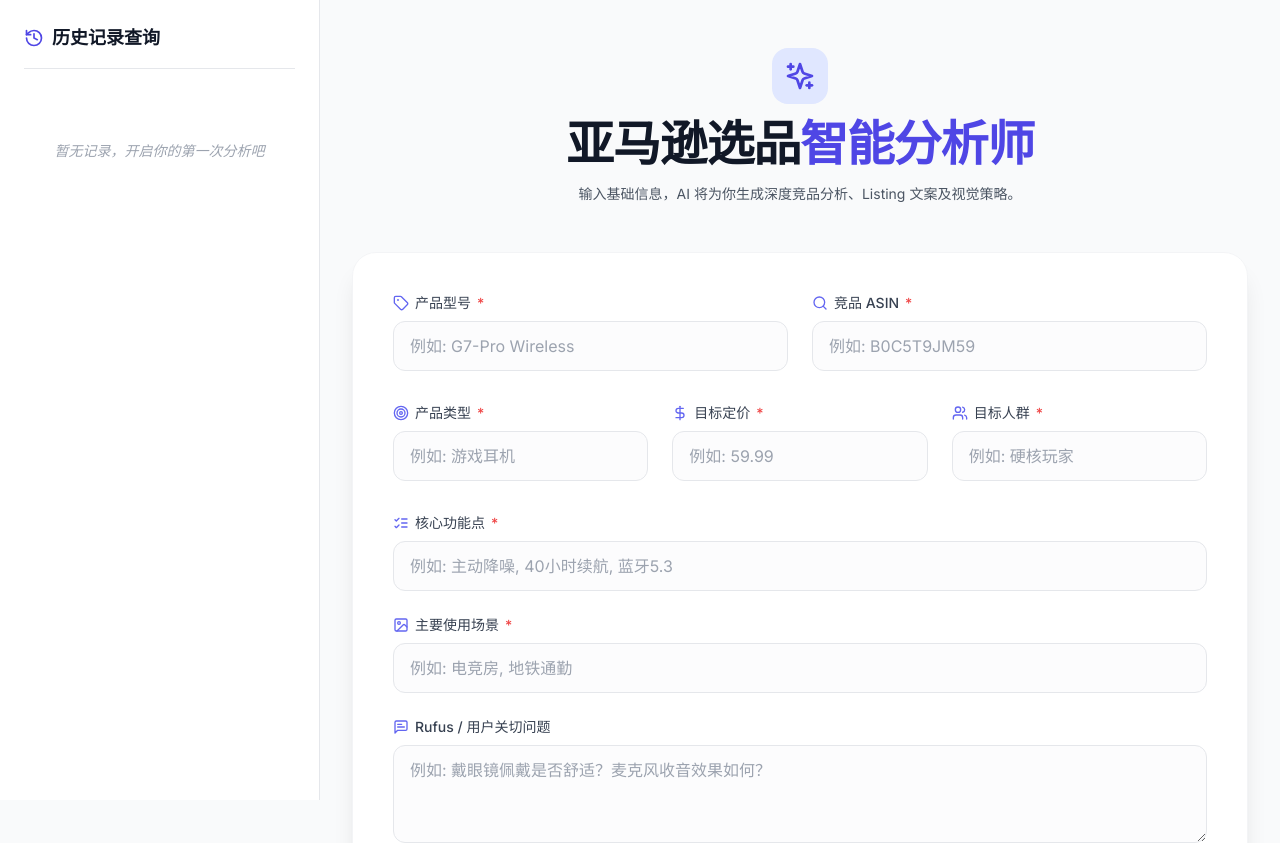
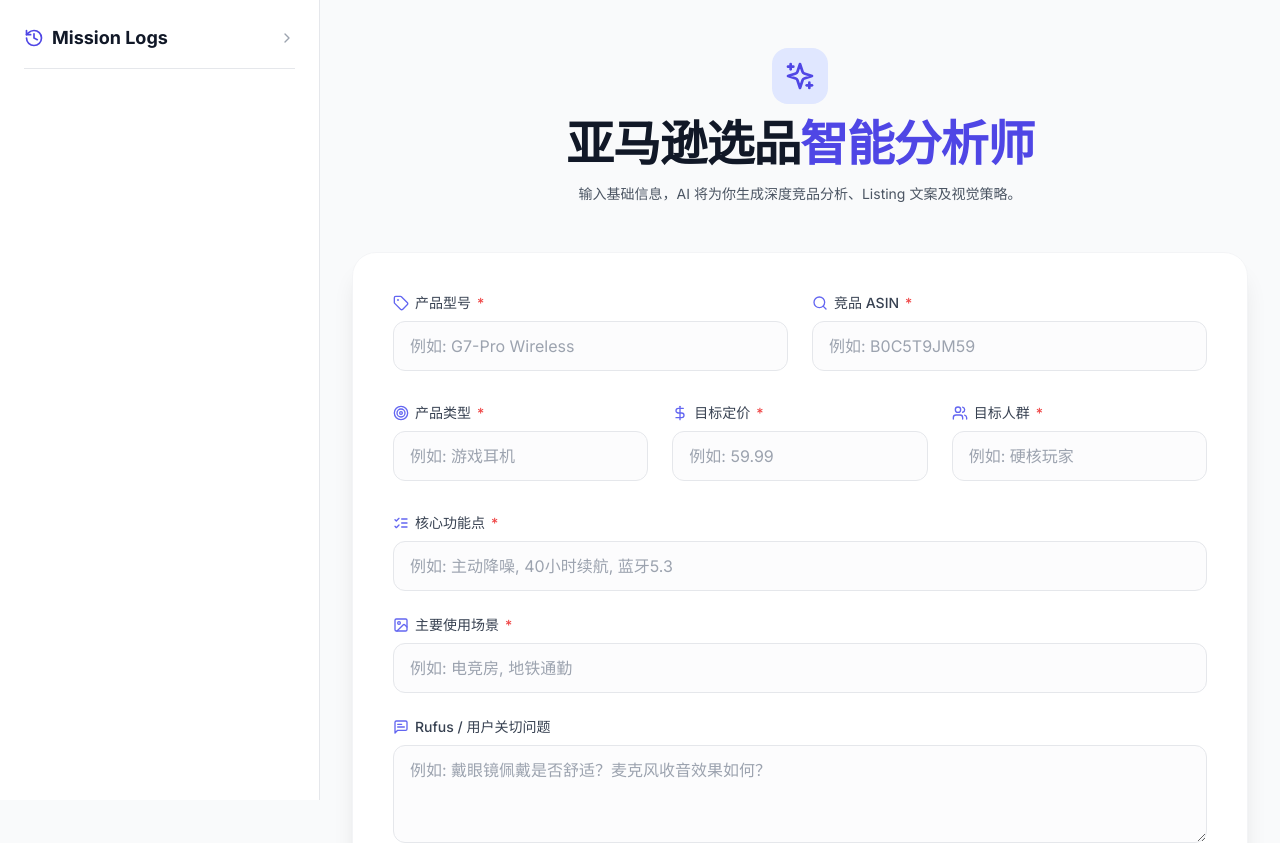
Before and after one commit to yikunhao152-cell/succes, a Next.js app: page / in a window 1280 px wide. Shown: the top 843 px of the page. Built offline with nearby package versions, Linux system fonts and the light colour scheme.

Commit message:
Update page.tsx

```diff
--- a/app/page.tsx
+++ b/app/page.tsx
@@ -6,7 +6,7 @@
   Loader2, Send, Sparkles, Search, Tag,
   Target, Users, DollarSign, MessageSquareText,
   Heading, ListChecks, FileText, Image as ImageIcon, LayoutTemplate,
-  Lightbulb, ArrowLeft, History, Trash2, Clock
+  Lightbulb, ArrowLeft, History, Trash2, Clock, ChevronDown, ChevronRight
 } from 'lucide-react';
 
 /**
@@ -49,14 +49,17 @@
   const [analyzing, setAnalyzing] = useState(false);
   const [status, setStatus] = useState('');
   const [result, setResult] = useState<any>(null);
-  const [history, setHistory] = useState<any[]>([]); // 历史记录列表
+  const [history, setHistory] = useState<any[]>([]);
+
+  // --- 核心修改：控制历史记录展开/收起的状态 ---
+  const [isHistoryOpen, setIsHistoryOpen] = useState(false);
 
   const [formData, setFormData] = useState({
     model: '', asin: '', type: '', features: '',
     scenario: '', audience: '', price: '', rufusQuestions: ''
   });
 
-  // --- 1. 页面加载时：从浏览器缓存恢复历史记录 ---
+  // 页面加载时恢复历史记录
   useEffect(() => {
     const saved = localStorage.getItem('amazon_mission_history');
     if (saved) {
@@ -68,32 +71,30 @@
     }
   }, []);
 
-  // --- 2. 保存到历史记录 (保存输入+输出) ---
+  // 保存记录逻辑
   const saveRecord = (analysisResult: any) => {
     const newRecord = {
       id: Date.now(),
       time: new Date().toLocaleString(),
       modelName: formData.model,
-      inputData: { ...formData }, // 完整保存输入信息
-      resultData: analysisResult   // 完整保存输出信息
+      inputData: { ...formData },
+      resultData: analysisResult
     };
 
-    const updatedHistory = [newRecord, ...history].slice(0, 20); // 保留最近20条
+    const updatedHistory = [newRecord, ...history].slice(0, 20);
     setHistory(updatedHistory);
     localStorage.setItem('amazon_mission_history', JSON.stringify(updatedHistory));
   };
 
-  // --- 3. 加载选中的历史记录 ---
   const loadFromHistory = (record: any) => {
-    setFormData(record.inputData); // 恢复表单
-    setResult(record.resultData);   // 恢复结果
+    setFormData(record.inputData);
+    setResult(record.resultData);
     setStatus(`已加载历史记录: ${record.modelName}`);
     window.scrollTo({ top: 0, behavior: 'smooth' });
   };
 
-  // --- 4. 删除单条记录 ---
   const deleteRecord = (e: React.MouseEvent, id: number) => {
-    e.stopPropagation(); // 阻止触发加载
+    e.stopPropagation();
     const updated = history.filter(item => item.id !== id);
     setHistory(updated);
     localStorage.setItem('amazon_mission_history', JSON.stringify(updated));
@@ -125,7 +126,7 @@
           if (checkData.status === 'done') {
             clearInterval(interval);
             setResult(checkData.data);
-            saveRecord(checkData.data); // 执行保存动作
+            saveRecord(checkData.data);
             setAnalyzing(false);
             setLoading(false);
             setStatus('分析完成！已存入历史记录。');
@@ -147,14 +148,26 @@
   return (
     <div className="flex flex-col lg:flex-row min-h-screen bg-gray-50">
 
-      {/* 左侧：历史记录查询区域 */}
-      <aside className="w-full lg:w-80 bg-white border-r border-gray-200 p-6 overflow-y-auto max-h-screen sticky top-0">
-        <div className="flex items-center gap-2 mb-8 border-b pb-4">
-          <History className="w-5 h-5 text-indigo-600" />
-          <h2 className="text-lg font-bold text-gray-900">历史记录查询</h2>
+      {/* --- 修改后的侧边栏：点击 Mission Logs 即可切换收放 --- */}
+      <aside className="w-full lg:w-80 bg-white border-r border-gray-200 p-6 overflow-y-auto max-h-screen sticky top-0 transition-all duration-300">
+        <div
+          onClick={() => setIsHistoryOpen(!isHistoryOpen)} // 点击标题行切换开关
+          className="flex items-center justify-between mb-4 border-b pb-4 cursor-pointer group select-none"
+        >
+          <div className="flex items-center gap-2">
+            <History className="w-5 h-5 text-indigo-600" />
+            <h2 className="text-lg font-bold text-gray-900 group-hover:text-indigo-600 transition-colors">Mission Logs</h2>
+          </div>
+          {/* 状态指示箭头 */}
+          {isHistoryOpen ? (
+            <ChevronDown className="w-4 h-4 text-gray-400 group-hover:text-indigo-500 transition-colors" />
+          ) : (
+            <ChevronRight className="w-4 h-4 text-gray-400 group-hover:text-indigo-500 transition-colors" />
+          )}
         </div>
 
-        <div className="space-y-4">
+        {/* 受控显示的历史列表容器 */}
+        <div className={`space-y-4 transition-all duration-500 ease-in-out overflow-hidden ${isHistoryOpen ? 'max-h-[2000px] opacity-100' : 'max-h-0 opacity-0'}`}>
           {history.length === 0 && (
             <p className="text-sm text-gray-400 text-center py-10 italic">暂无记录，开启你的第一次分析吧</p>
           )}
@@ -181,11 +194,10 @@
         </div>
       </aside>
 
-      {/* 右侧：主操作与结果区域 */}
+      {/* 右侧主操作区 */}
       <main className="flex-1 py-12 px-4 sm:px-6 lg:px-8">
         <div className="max-w-4xl mx-auto">
 
-          {/* 头部标题 */}
           <div className="text-center mb-12">
             <div className="flex justify-center mb-4">
               <div className="p-3 bg-indigo-100 rounded-2xl">
@@ -200,7 +212,6 @@
             </p>
           </div>
 
-          {/* 主体内容区域 */}
           <div className={`transition-all duration-500 ${result ? 'opacity-0 translate-y-4 hidden' : 'opacity-100 translate-y-0'}`}>
             {!result && (
               <div className="bg-white rounded-3xl shadow-xl border border-gray-100 overflow-hidden">
@@ -260,7 +271,6 @@
             )}
           </div>
 
-          {/* 结果展示区域 */}
           {result && (
             <div className="space-y-8 animate-fadeIn">
                <div className="flex justify-between items-center">
```
